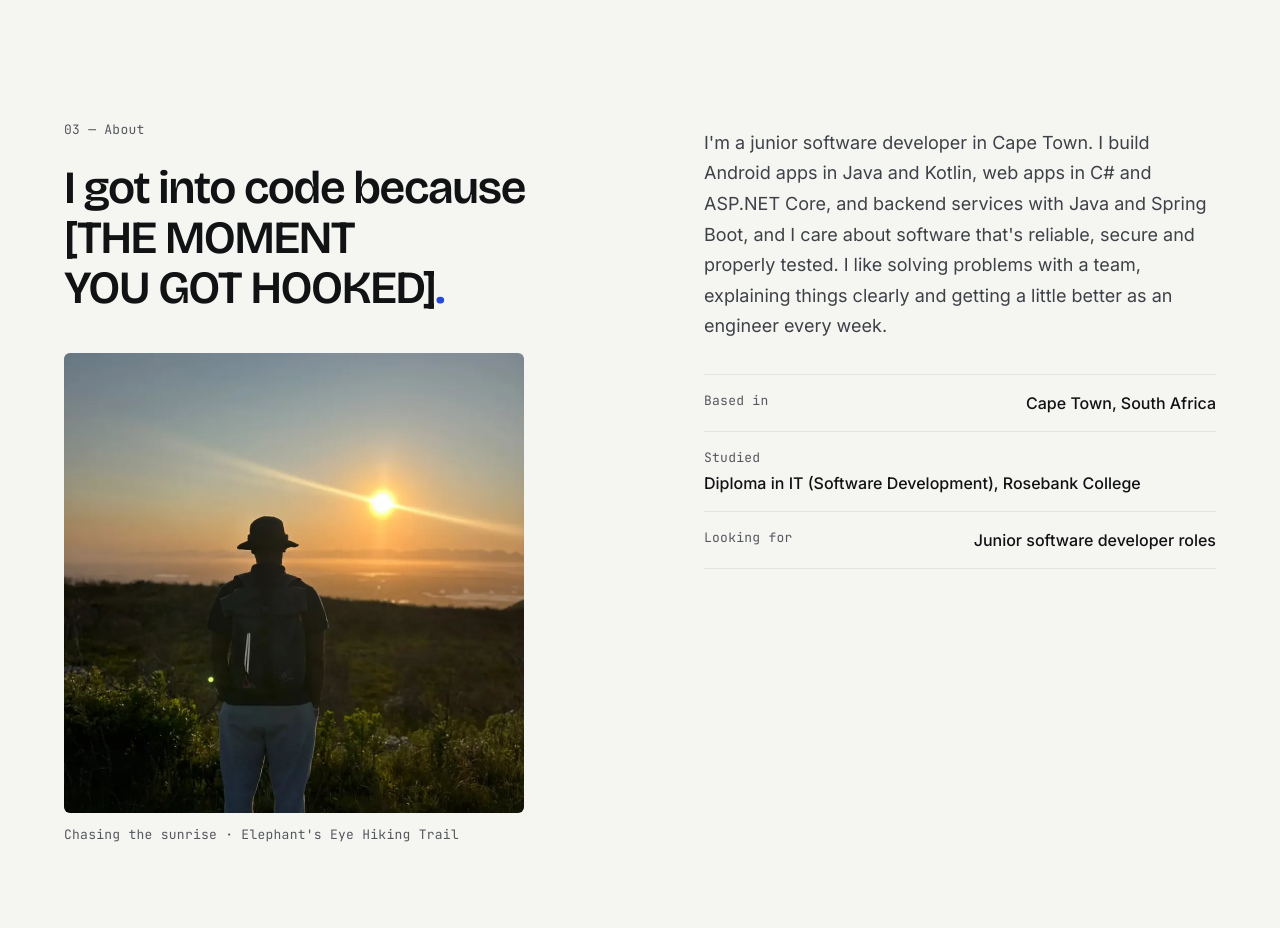
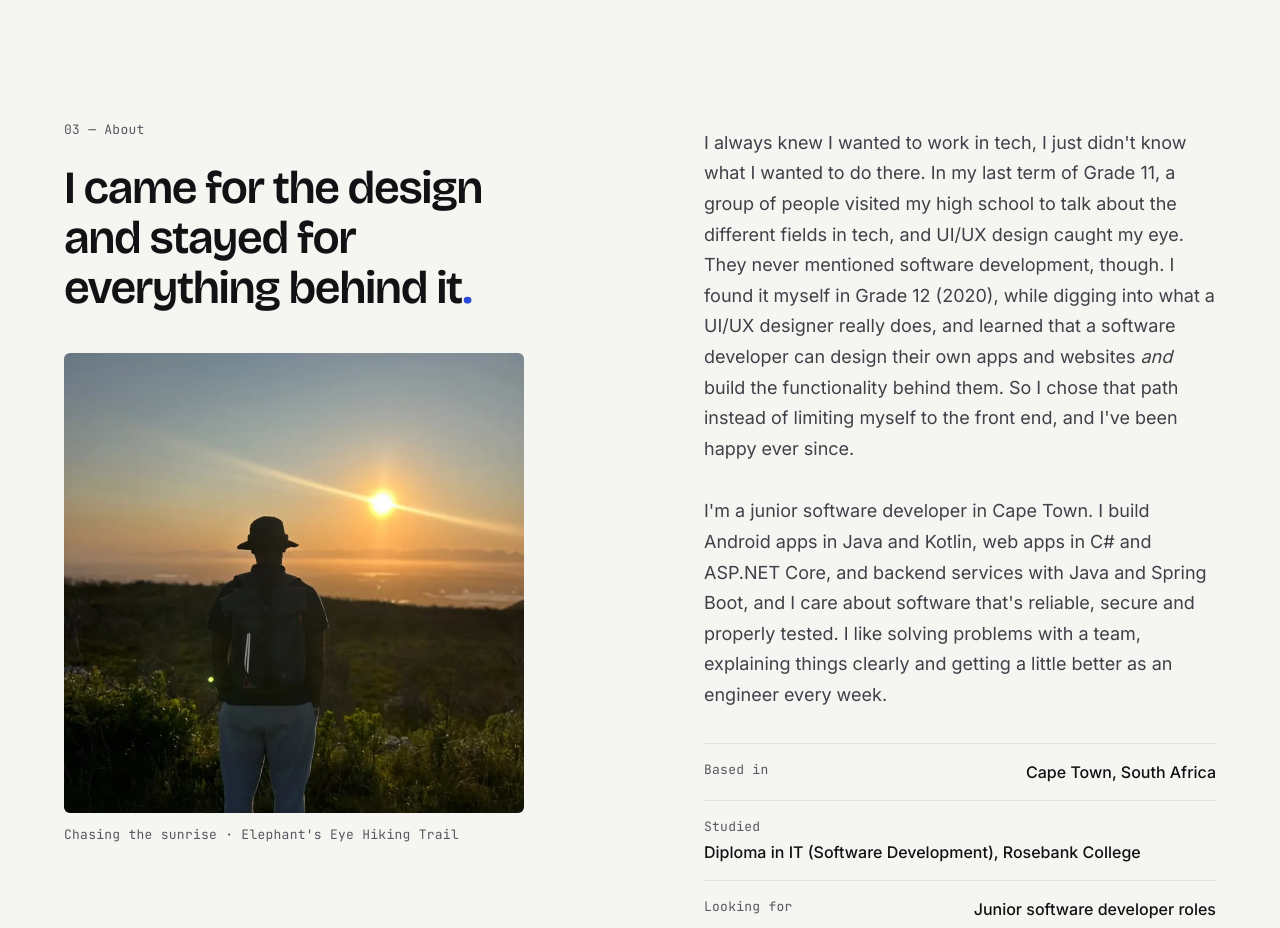
Before and after one commit to Jayde1600/Portfolio, a plain HTML site: page index.html in a window 1280 px wide. Shown: the part 3660-4588 px from the top of the page. Drawn offline with Linux system fonts and the light colour scheme.

Commit message:
More touch ups

```diff
--- a/index.html
+++ b/index.html
@@ -221,13 +221,14 @@
     <div class="about">
       <div class="about__lead stack">
         <p class="mono">03 — About</p>
-        <p class="about__quote display">I got into code because [THE MOMENT YOU GOT HOOKED]<span class="accent">.</span></p>
+        <p class="about__quote display">I came for the design and stayed for everything behind it<span class="accent">.</span></p>
         <figure class="figure about__figure">
           <img class="photo photo--square" src="assets/img/sunset.webp" alt="Silhouette with a backpack and bucket hat, watching the sunrise from Elephant's Eye Hiking Trail" width="900" height="1200" loading="lazy" decoding="async">
           <figcaption class="mono">Chasing the sunrise · Elephant's Eye Hiking Trail</figcaption>
         </figure>
       </div>
       <div class="about__body stack">
+        <p class="about__text">I always knew I wanted to work in tech, I just didn't know what I wanted to do there. In my last term of Grade 11, a group of people visited my high school to talk about the different fields in tech, and UI/UX design caught my eye. They never mentioned software development, though. I found it myself in Grade 12 (2020), while digging into what a UI/UX designer really does, and learned that a software developer can design their own apps and websites <em>and</em> build the functionality behind them. So I chose that path instead of limiting myself to the front end, and I've been happy ever since.</p>
         <p class="about__text">I'm a junior software developer in Cape Town. I build Android apps in Java and Kotlin, web apps in C# and ASP.NET Core, and backend services with Java and Spring Boot, and I care about software that's reliable, secure and properly tested. I like solving problems with a team, explaining things clearly and getting a little better as an engineer every week.</p>
         <dl class="facts">
           <div><dt class="mono">Based in</dt><dd>Cape Town, South Africa</dd></div>
```
